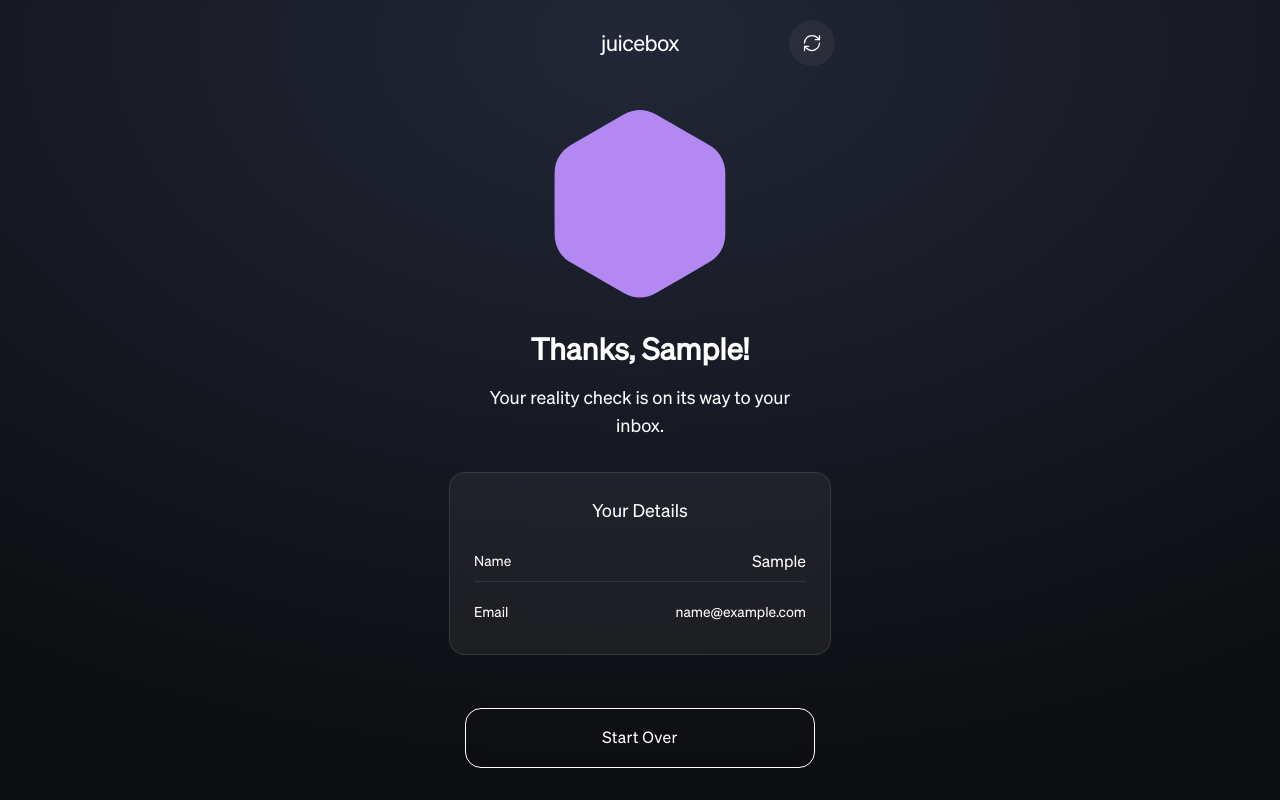
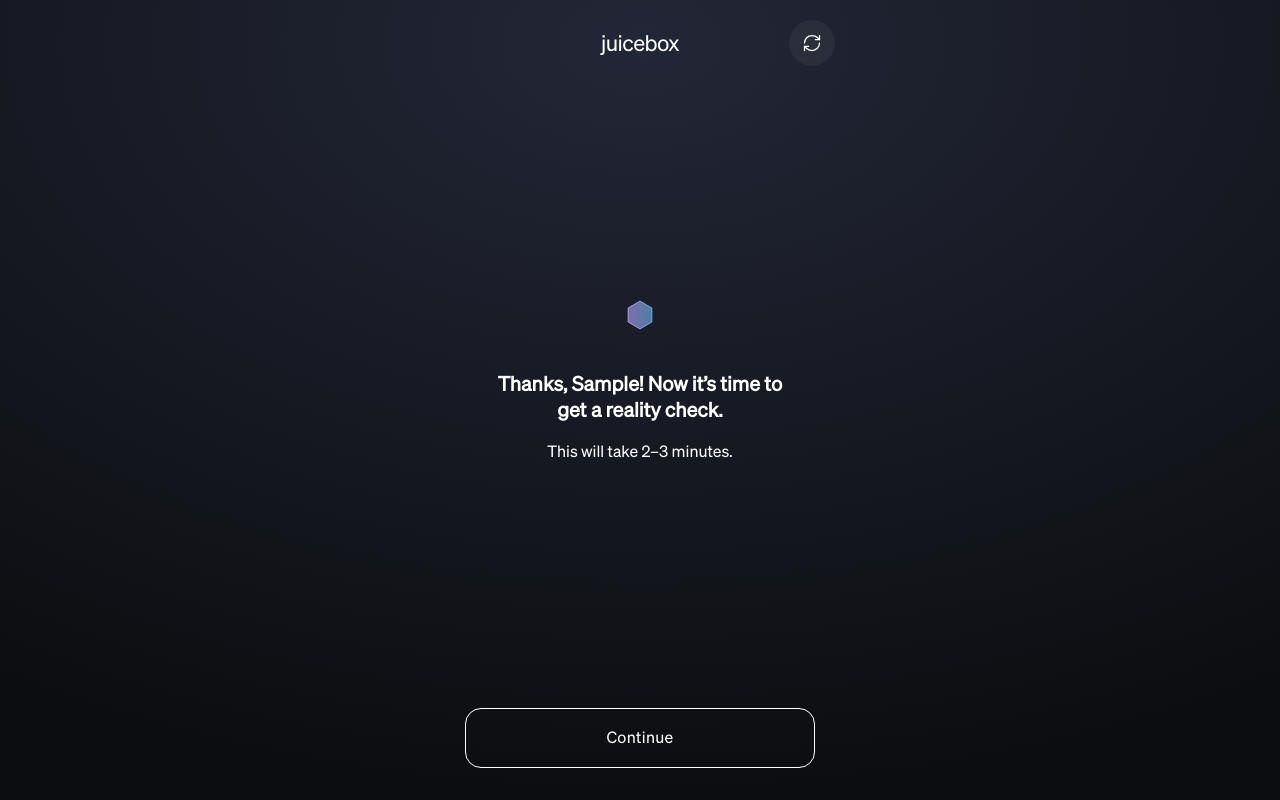
Before and after one commit to chrisimbolon/juicebox-frontend-test, a Next.js app: page /results in a window 1280 px wide. Built offline with nearby package versions, Linux system fonts and the light colour scheme; sample sign-in values are in the browser's storage.

Commit message:
fix: update to small hexagon and medium AI blob image

```diff
--- a/src/app/(steps)/results/page.tsx
+++ b/src/app/(steps)/results/page.tsx
@@ -1,23 +1,25 @@
+
 // src/app/(steps)/results/page.tsx
+
 "use client";
 
 import { useEffect, useRef } from "react";
 import gsap from "gsap";
 import Header from "@/components/Header";
 import CTAButton from "@/components/CTAButton";
-import LottieAnimation from "@/components/ui/LottieAnimation";
+import SmallHexagon from "@/components/ui/SmallHexagon";
 import { useUser } from "@/context/UserContext";
 import { useRouter } from "next/navigation";
 
 export default function ResultsPage() {
   const containerRef = useRef<HTMLDivElement>(null);
   const contentRef = useRef<HTMLDivElement>(null);
+  const hexagonRef = useRef<HTMLDivElement>(null);
 
   const { userData, reset } = useUser();
   const router = useRouter();
 
   useEffect(() => {
-
     if (!userData?.firstName || !userData?.email) {
       router.push("/form");
       return;
@@ -38,6 +40,14 @@ export default function ResultsPage() {
         }
       );
     }
+
+    if (hexagonRef.current) {
+      gsap.fromTo(
+        hexagonRef.current,
+        { opacity: 0, scale: 0.8, y: -10 },
+        { opacity: 1, scale: 1, y: 0, duration: 0.55, ease: "back.out(1.7)" }
+      );
+    }
   }, []);
 
   const handleRestart = () => {
@@ -45,10 +55,7 @@ export default function ResultsPage() {
     router.push("/");
   };
 
-  // aviod render if data unavailable
-  if (!userData?.firstName || !userData?.email) {
-    return null;
-  }
+  if (!userData?.firstName || !userData?.email) return null;
 
   return (
     <div ref={containerRef} className="min-h-screen bg-background flex flex-col">
@@ -56,45 +63,23 @@ export default function ResultsPage() {
 
       <main className="flex-1 flex flex-col px-6 pb-8">
         <div ref={contentRef} className="flex-1 flex flex-col items-center justify-center text-center">
-          {/* Lottie Success animation */}
-          <div className="w-48 h-48 mb-8">
-            <LottieAnimation
-              src="/animations/JB2G_Lottie.json"
-              className="w-full h-full"
-              loop={false}
-            />
+
+          {/* Small Hexagon */}
+          <div ref={hexagonRef} className="mb-10 flex justify-center">
+            <SmallHexagon size={32} />
           </div>
 
-          <h2 className="text-3xl font-semibold text-foreground mb-4">
-            Thanks, {userData.firstName}!
-          </h2>
-
-          <p className="text-muted-foreground text-lg mb-8 max-w-xs">
-            Your reality check is on its way to your inbox.
+          <p className="text-[20px] font-semibold text-foreground mb-4 max-w-[300px] leading-[1.3]">
+            Thanks, {userData.firstName}! Now it’s time to get a reality check.
           </p>
 
-          {/* Summary Card */}
-          <div className="w-full max-w-sm bg-[#FFFFFF0D] rounded-2xl p-6 space-y-4 mb-8 border border-[#FFFFFF1A]">
-            <h3 className="text-lg font-medium">Your Details</h3>
-
-            <div className="space-y-3 text-left">
-              <div className="flex justify-between items-center py-2 border-b border-[#FFFFFF1A]">
-                <span className="text-muted-foreground text-sm">Name</span>
-                <span className="text-foreground font-medium">{userData.firstName}</span>
-              </div>
-
-              <div className="flex justify-between items-center py-2">
-                <span className="text-muted-foreground text-sm">Email</span>
-                <span className="text-foreground font-medium text-sm truncate max-w-[180px]">
-                  {userData.email}
-                </span>
-              </div>
-            </div>
-          </div>
+          <p className="text-muted-foreground text-[16px] mb-8 max-w-[280px]">
+            This will take 2–3 minutes.
+          </p>
         </div>
 
         <CTAButton variant="secondary" onClick={handleRestart}>
-          Start Over
+          Continue
         </CTAButton>
       </main>
     </div>
--- a/src/app/(steps)/walkthrough/page.tsx
+++ b/src/app/(steps)/walkthrough/page.tsx
@@ -2,6 +2,7 @@
 "use client";
 
 import { useState, useRef, useEffect } from "react";
+import Image from "next/image";
 import { Swiper, SwiperSlide } from "swiper/react";
 import { Pagination } from "swiper/modules";
 import type { Swiper as SwiperType } from "swiper";
@@ -9,7 +10,6 @@ import gsap from "gsap";
 import { useRouter } from "next/navigation";
 import Header from "@/components/Header";
 import CTAButton from "@/components/CTAButton";
-import LottieAnimation from "@/components/ui/LottieAnimation";
 import "swiper/css";
 import "swiper/css/pagination";
 
@@ -19,7 +19,8 @@ const slides = [
       "Professionals around the world shared how they feel about technology and I've listened. Now it's your turn.",
   },
   {
-    description: "I'll ask you a handful of meaningful questions and compare your responses with people in your industry.",
+    description:
+      "I'll ask you a handful of meaningful questions and compare your responses with people in your industry.",
   },
   {
     description:
@@ -36,7 +37,11 @@ export default function WalkthroughPage() {
 
   useEffect(() => {
     if (containerRef.current) {
-      gsap.fromTo(containerRef.current, { opacity: 0 }, { opacity: 1, duration: 0.5, ease: "power2.out" });
+      gsap.fromTo(
+        containerRef.current,
+        { opacity: 0 },
+        { opacity: 1, duration: 0.5, ease: "power2.out" }
+      );
     }
   }, []);
 
@@ -54,8 +59,16 @@ export default function WalkthroughPage() {
   };
 
   return (
-    <div ref={containerRef} className="min-h-screen bg-background flex flex-col">
-      <Header onReset={() => router.push("/")} showReset={true} showBack={activeIndex > 0} onBack={handleBack} />
+    <div
+      ref={containerRef}
+      className="min-h-screen bg-background flex flex-col relative overflow-hidden"
+    >
+      <Header
+        onReset={() => router.push("/")}
+        showReset={true}
+        showBack={activeIndex > 0}
+        onBack={handleBack}
+      />
 
       <main className="flex-1 flex flex-col px-5 pb-7">
         <div className="flex-1 flex flex-col items-center justify-center">
@@ -70,10 +83,19 @@ export default function WalkthroughPage() {
             {slides.map((slide, index) => (
               <SwiperSlide key={index}>
                 <div className="flex flex-col items-center justify-center text-center px-2 py-8">
-                  <div className="w-[180px] h-[180px] mb-10">
-                    <LottieAnimation src="/animations/JB2G_Lottie.json" className="w-full h-full" loop />
+                  {/* AI Blob (using next/image for optimization) */}
+                  <div className="mb-6">
+                    <Image
+                      src="/assets/ai-blob.png"
+                      alt="AI Blob"
+                      width={146}
+                      height={155}
+                      priority
+                      className="rotate-180 slow-rotate opacity-100"
+                    />
                   </div>
 
+                  {/* Slide text */}
                   <p className="text-foreground text-[16px] leading-[1.5] tracking-[0.02em] max-w-[320px]">
                     <span className="font-medium">{slide.description}</span>
                   </p>
@@ -84,7 +106,9 @@ export default function WalkthroughPage() {
         </div>
 
         <div className="flex justify-center mt-8">
-          <CTAButton onClick={handleNext}>{isLastSlide ? "Get started" : "Continue"}</CTAButton>
+          <CTAButton onClick={handleNext}>
+            {isLastSlide ? "Get started" : "Continue"}
+          </CTAButton>
         </div>
       </main>
     </div>
```
